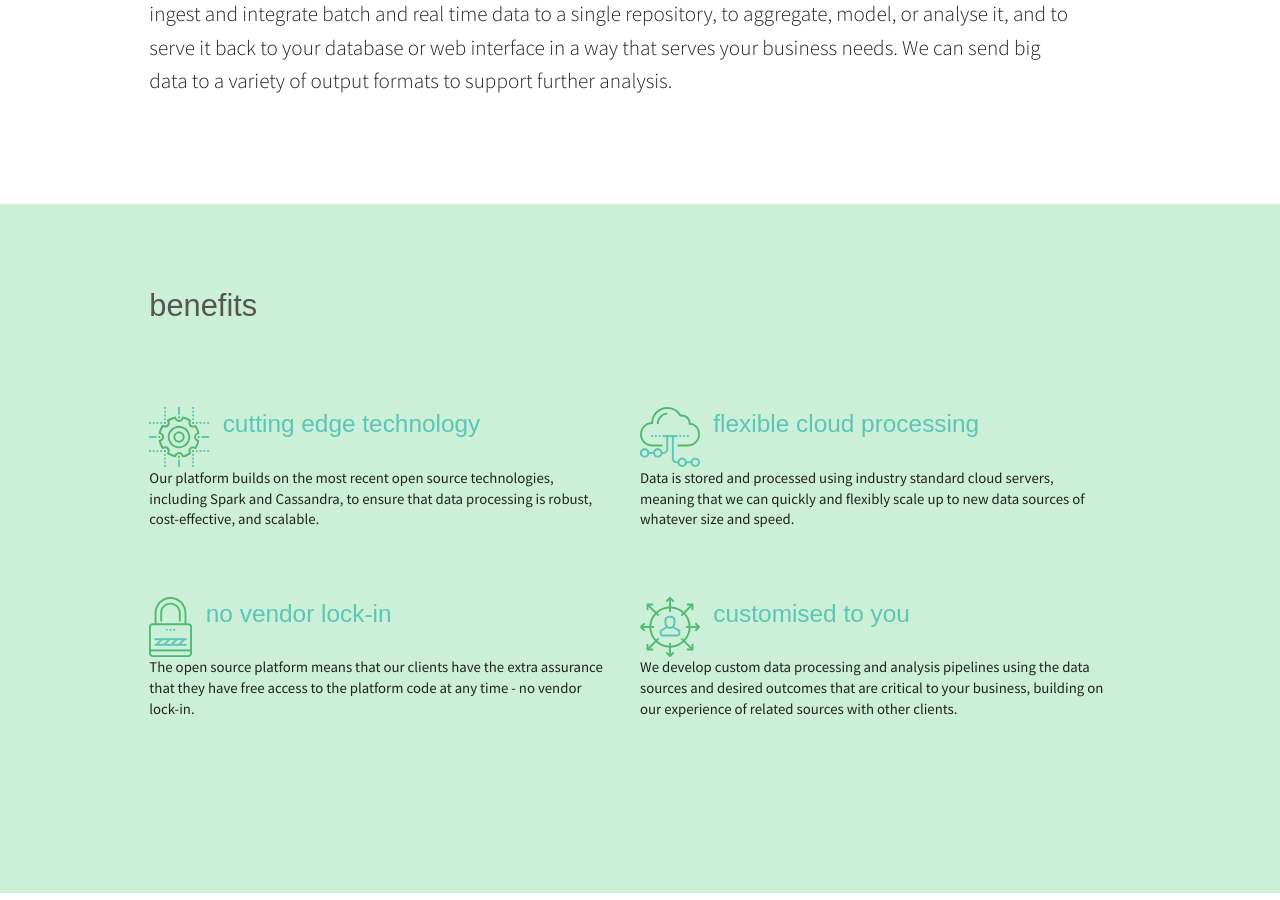
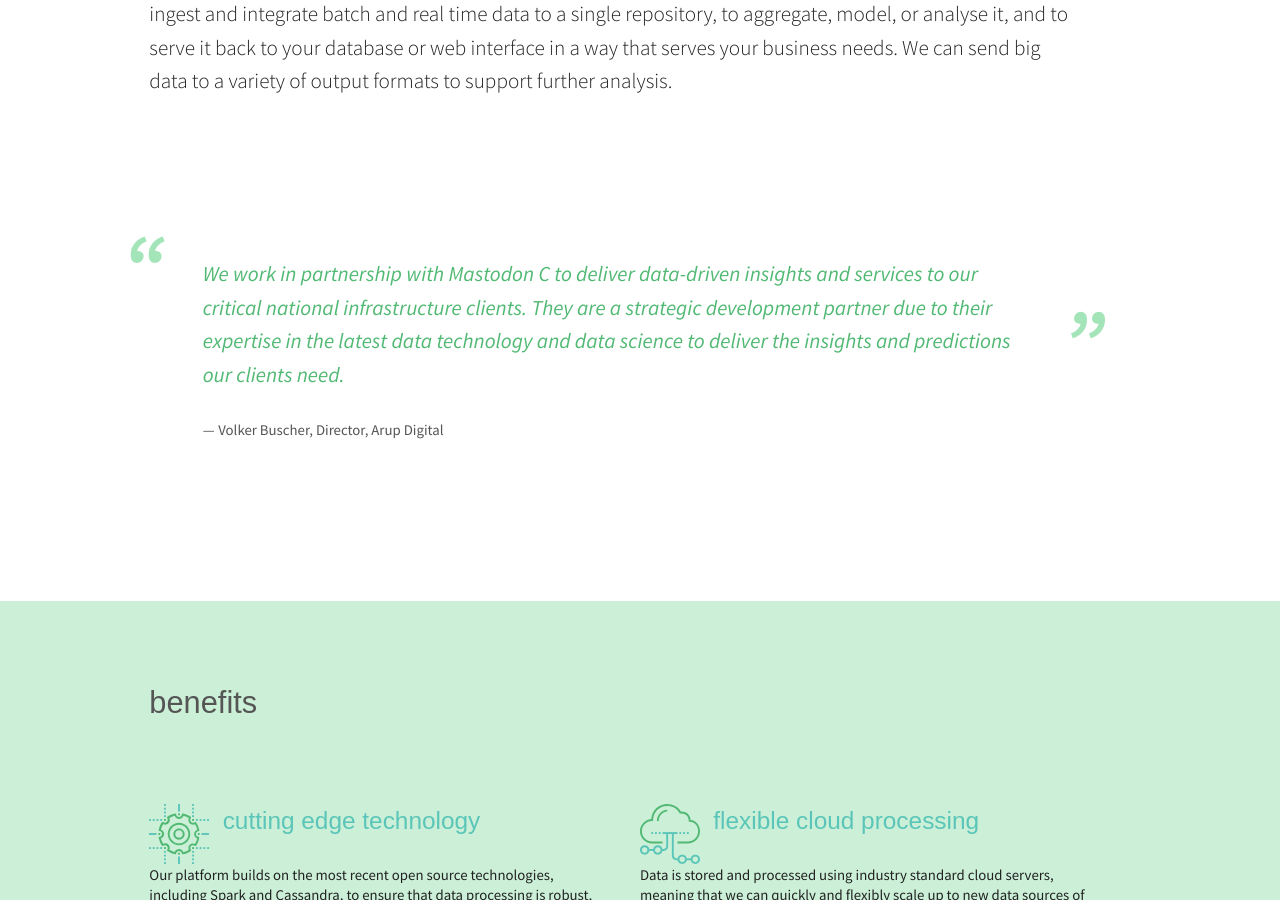
Before and after one commit to mantree/mastodonc.github.com, a Jekyll site: the page built from _products/kixi.md, in a window 1280 px wide and 900 px high, scrolled down 1267 px. Built offline with Jekyll 4.4.1, drawn with Linux system fonts in a browser that asks for light colours; nearby versions of some CDN libraries.

Commit message:
Add pull quote to kixi page as per 1728

```diff
--- a/_layouts/kixi.html
+++ b/_layouts/kixi.html
@@ -32,6 +32,11 @@
         <div class="columns-col100">
           <h2>Overview</h2>
           <p class="intro">{{ page.overview }}</p>
+
+          <blockquote>
+            <p>We work in partnership with Mastodon C to deliver data-driven insights and services to our critical national infrastructure clients. They are a strategic development partner due to their expertise in the latest data technology and data science to deliver the insights and predictions our clients need.</p>
+            <p><cite>Volker Buscher, Director, Arup Digital</cite></p>
+</blockquote>
         </div>
       </div>
     </section>
```
